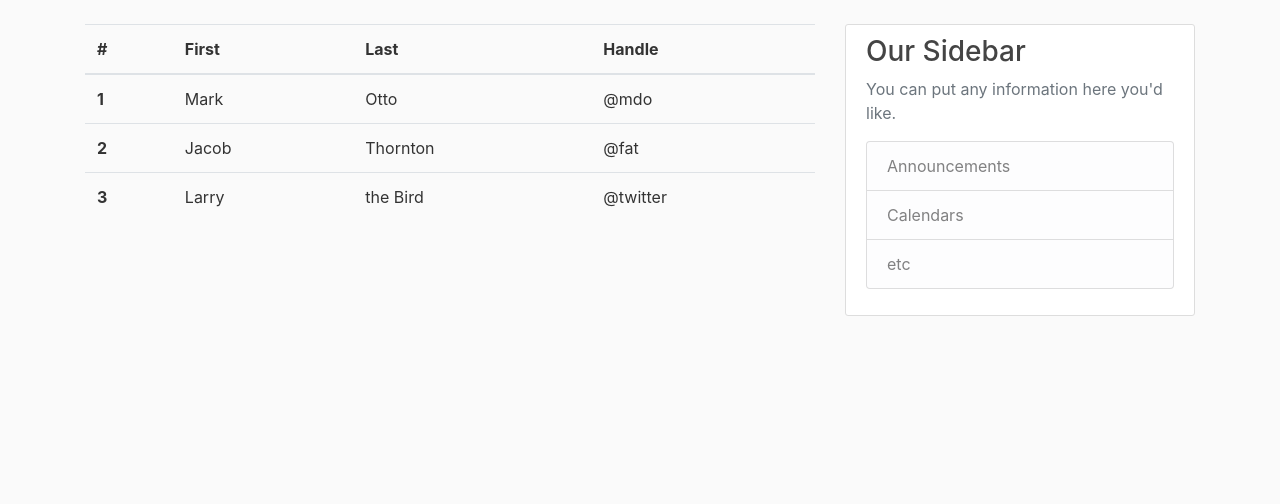
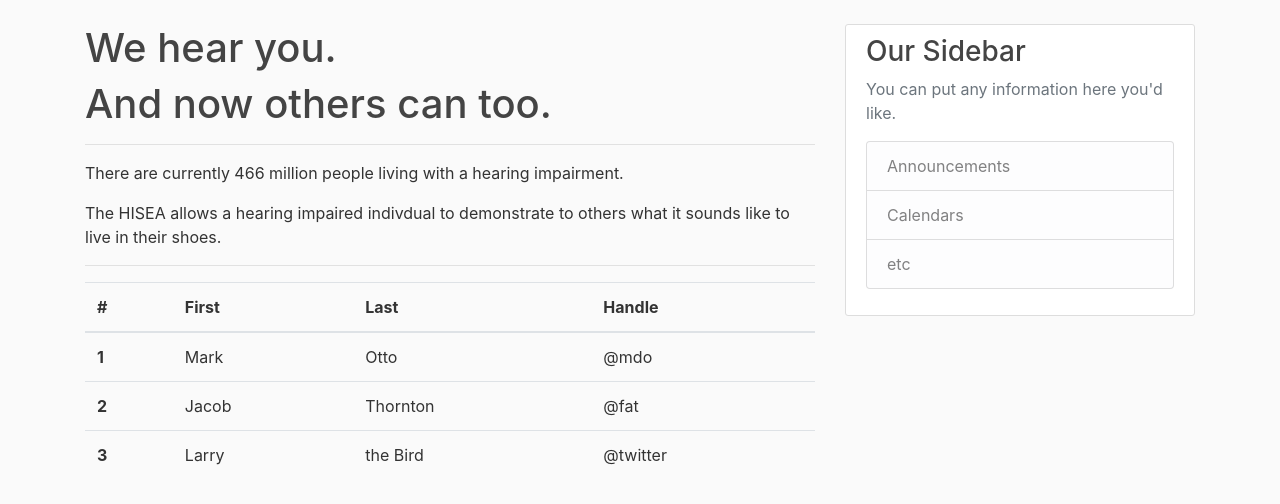
Before and after one commit to nacastroprice/hlsapp, a Flask app: page / in a window 1280 px wide. Shown: the part 56-560 px from the top of the page. Run offline with Flask 2, Linux system fonts and the light colour scheme; some libraries are stand-ins or nearby versions.

Commit message:
minor changes to the homepage

```diff
--- a/hls_webapp/templates/home.html
+++ b/hls_webapp/templates/home.html
@@ -1,5 +1,11 @@
 {% extends "layout.html" %}
 {% block content %}
+    <h1>We hear you.</h1>
+    <h1>And now others can too.</h1>
+    <hr>
+    <p>There are currently 466 million people living with a hearing impairment.</p>
+    <p>The HISEA allows a hearing impaired indivdual to demonstrate to others what it sounds like to live in their shoes.</p>
+    <hr>
     <table class="table">
   <thead>
     <tr>
```
